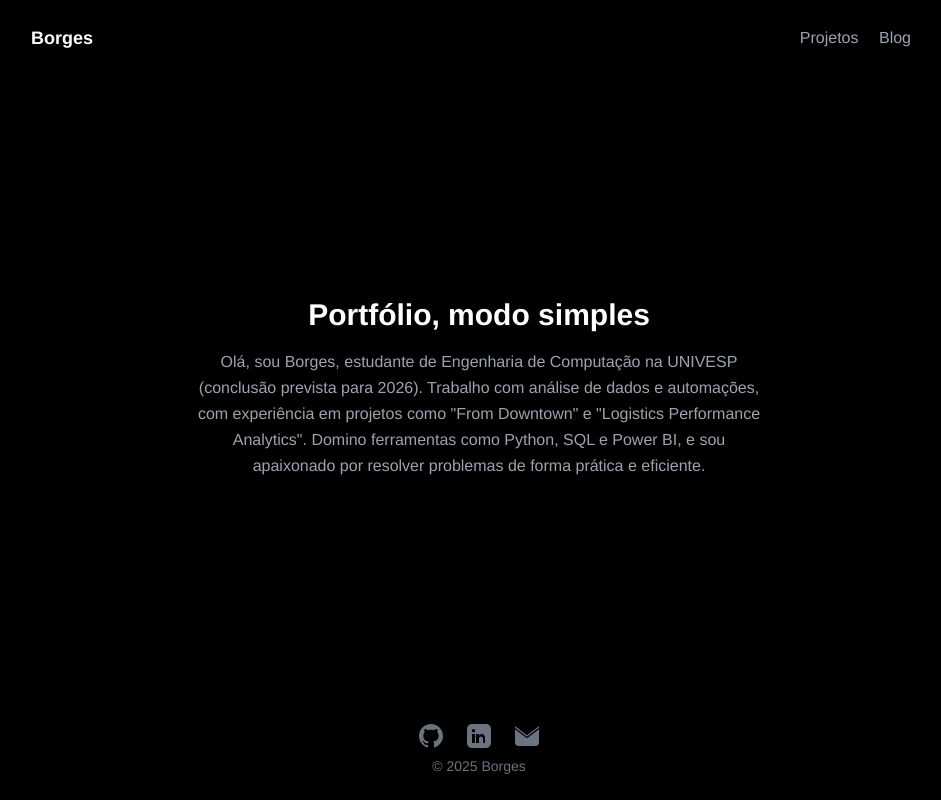
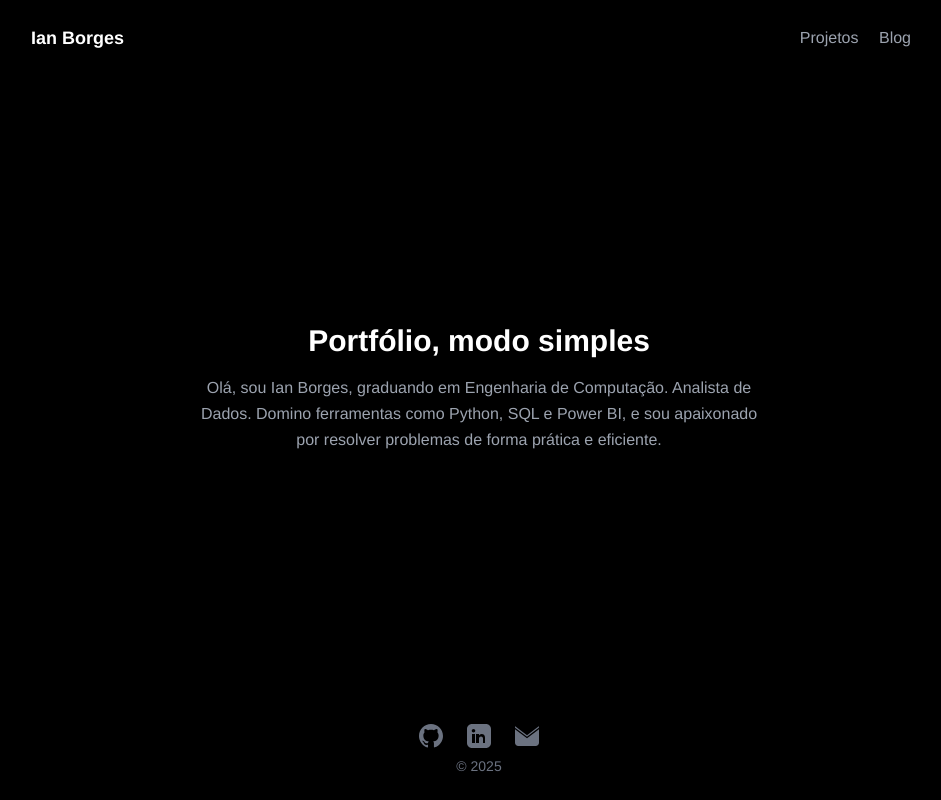
Before and after one commit to borgesip/borgesip.github.io, a plain HTML site: page index.html in a window 1280 px wide. Shown: the whole page, without its empty margins (161-1102 px from the left). Drawn offline with nearby package versions, Linux system fonts and the light colour scheme.

Commit message:
update about me

```diff
--- a/index.html
+++ b/index.html
@@ -42,7 +42,7 @@
 <head>
   <meta charset="UTF-8">
   <meta name="viewport" content="width=device-width, initial-scale=1.0">
-  <title>Portfólio - Borges</title>
+  <title>Portfólio - Ian Borges</title>
   <script src="https://cdn.tailwindcss.com"></script>
   <style>
     body {
@@ -54,7 +54,7 @@
   <!-- Header -->
   <header class="py-6 px-4 sm:px-8 w-full">
     <div class="max-w-4xl mx-auto flex justify-between items-center">
-      <a href="index.html" class="text-lg font-bold text-white">Borges</a>
+      <a href="index.html" class="text-lg font-bold text-white">Ian Borges</a>
       <nav>
         <a href="projects.html" class="text-gray-400 hover:text-white transition mr-4">Projetos</a>
         <a href="blog.html" class="text-gray-400 hover:text-white transition mr-4">Blog</a>
@@ -69,7 +69,7 @@
       <section id="about">
         <h1 class="text-3xl font-bold text-white mb-4">Portfólio, modo simples</h1>
         <p class="text-gray-400 max-w-xl mx-auto leading-relaxed">
-          Olá, sou Borges, estudante de Engenharia de Computação na UNIVESP (conclusão prevista para 2026). Trabalho com análise de dados e automações, com experiência em projetos como "From Downtown" e "Logistics Performance Analytics". Domino ferramentas como Python, SQL e Power BI, e sou apaixonado por resolver problemas de forma prática e eficiente.
+          Olá, sou Ian Borges, graduando em Engenharia de Computação. Analista de Dados. Domino ferramentas como Python, SQL e Power BI, e sou apaixonado por resolver problemas de forma prática e eficiente.
         </p>
       </section>
     </div>
@@ -98,7 +98,7 @@
           </svg>
         </a>
       </div>
-      <p class="text-gray-500 text-sm">© 2025 Borges</p>
+      <p class="text-gray-500 text-sm">© 2025</p>
     </div>
   </footer>
 </body>
```
